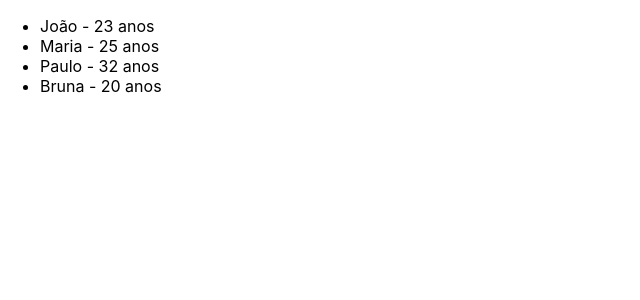
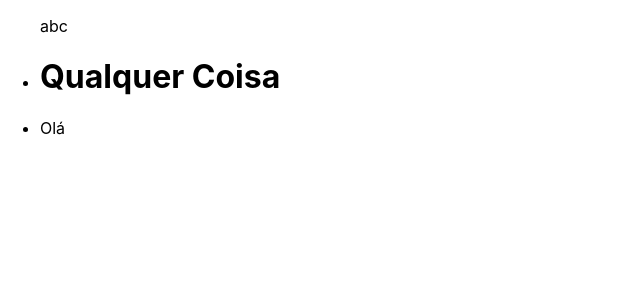
Before and after one commit to lucasmetron/dominandoComponentesTreinaWeb, a React (Create React App) app in the folder aulas/: page / in a window 1280 px wide. Shown: the top 300 px of the page, without its empty margins (0-640 px from the left). Built offline with nearby package versions, Linux system fonts and the light colour scheme.

Commit message:
childrens

```diff
--- a/aulas/src/App.js
+++ b/aulas/src/App.js
@@ -1,5 +1,6 @@
 import React, { Component } from 'react'
 import './App.css'
+import ClickList from './components/ClickList'
 import MeuComponentente from './components/MeuComponente'
 import MyButton from './components/MyButton'
 import PeopleList from './components/PeopleList'
@@ -7,18 +8,13 @@ import Time from './components/Time'
 
 class App extends Component {
   render() {
-
-    const dados = {
-      nome: "Lucas",
-      sobrenome: "Rosa",
-      idade: '25'
-    }
-
     return (
 
       <div>
-        <PeopleList />
-
+        <ClickList >
+          <h1>Qualquer Coisa</h1>
+          <div>Olá</div>
+        </ClickList>
       </div>
 
     );
--- /dev/null
+++ b/aulas/src/components/ClickList.js
@@ -0,0 +1,22 @@
+import React, { Component } from 'react';
+
+
+class ClickList extends Component {
+
+
+    render() {
+        return (
+            <ul>
+                <div>abc</div>
+                {this.props.children.map(item => {
+                    return <li>{item}</li>
+                })}
+            </ul>
+
+
+        );
+    }
+}
+
+
+export default ClickList
```
